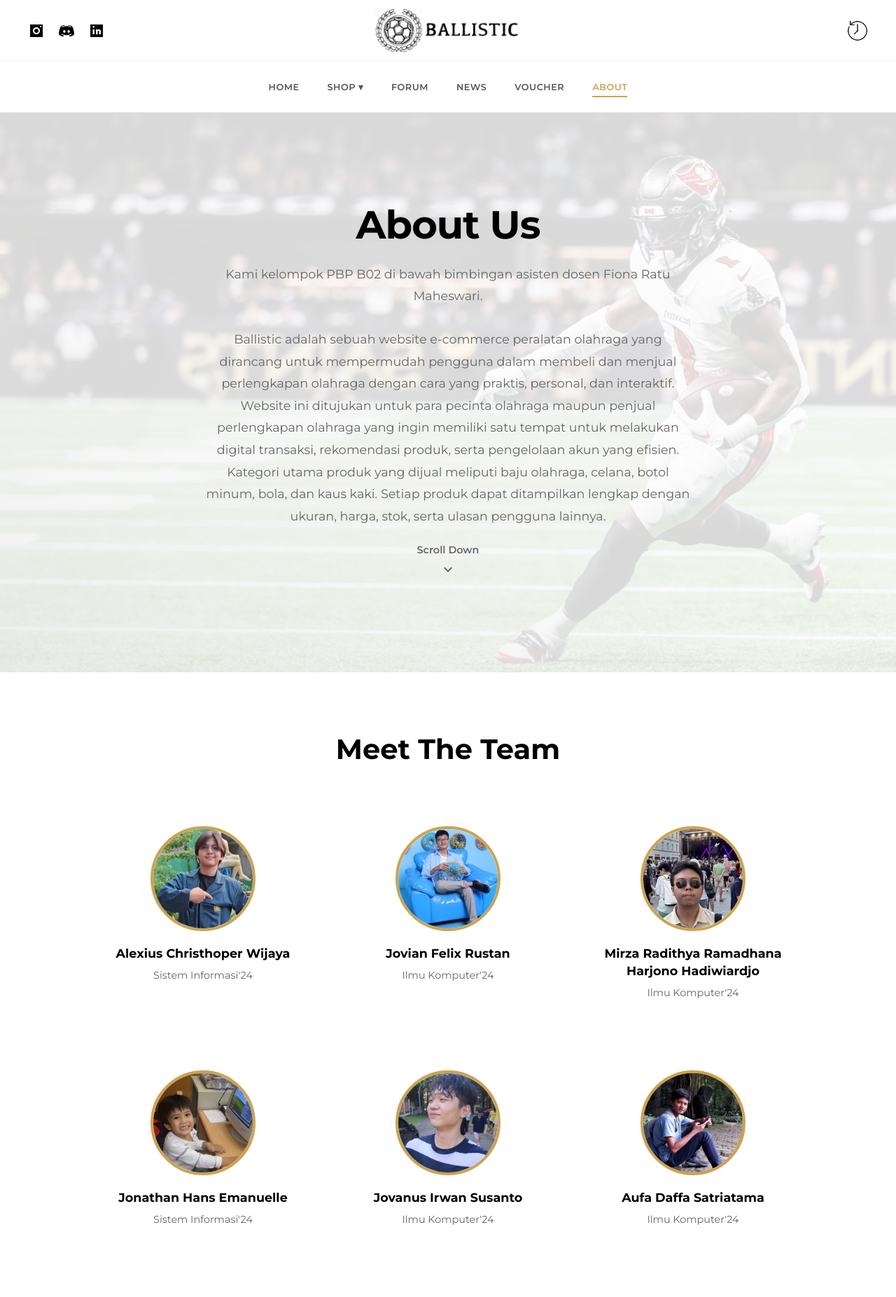
After one commit to PBP-B02-2025/project-b02, a Django app: page /about/ in a window 1280 px wide. The commit adds this page. Shown: the whole page at 70% size. Run offline with Django 5.2, Linux system fonts and the light colour scheme; some libraries are stand-ins or nearby versions.

Commit message:
about page

```diff
--- /dev/null
+++ b/main/templates/about.html
@@ -0,0 +1,440 @@
+{% extends 'base.html' %}
+{% load static %}
+
+{% block title %}About Us - Ballistic{% endblock %}
+
+{% block content %}
+<!-- Hero Section dengan Background Image -->
+<div class="about-hero" id="heroSection">
+    <div class="hero-overlay"></div>
+    <div class="hero-content" id="heroContent">
+        <h1>About Us</h1>
+        <p>Kami kelompok PBP B02 di bawah bimbingan asisten dosen Fiona Ratu Maheswari. </p>
+        <p> Ballistic adalah sebuah website e-commerce peralatan olahraga yang dirancang untuk mempermudah pengguna dalam membeli dan menjual perlengkapan olahraga dengan cara yang praktis, personal, dan interaktif. Website ini ditujukan untuk para pecinta olahraga maupun penjual perlengkapan olahraga yang ingin memiliki satu tempat untuk melakukan digital transaksi, rekomendasi produk, serta pengelolaan akun yang efisien. Kategori utama produk yang dijual meliputi baju olahraga, celana, botol minum, bola, dan kaus kaki. Setiap produk dapat ditampilkan lengkap dengan ukuran, harga, stok, serta ulasan pengguna lainnya.</p>
+        <div class="scroll-indicator">
+            <span>Scroll Down</span>
+            <svg width="24" height="24" viewBox="0 0 24 24" fill="currentColor">
+                <path d="M7.41 8.59L12 13.17l4.59-4.58L18 10l-6 6-6-6 1.41-1.41z"/>
+            </svg>
+        </div>
+    </div>
+</div>
+
+<!-- Features Section -->
+<div class="features-section" id="teamSection">
+    <div class="container">
+        <h2 class="section-title">Meet The Team</h2>
+        <!-- Baris Pertama (3 orang) -->
+        <div class="features-grid">
+            <!-- Team Member 1 -->
+            <div class="feature-card">
+                <div class="feature-icon">
+                    <div class="icon-circle photo-circle">
+                        <img src="{% static 'images/alexius.jpg' %}" alt="Alexius">
+                    </div>
+                </div>
+                <h3>Alexius Christhoper Wijaya</h3>
+                <p>Sistem Informasi'24</p>
+            </div>
+
+            <!-- Team Member 2 -->
+            <div class="feature-card">
+                <div class="feature-icon">
+                    <div class="icon-circle photo-circle">
+                        <img src="{% static 'images/jovian-felix-rustan.jpg' %}" alt="Jovian Felix Rustan">
+                    </div>
+                </div>
+                <h3>Jovian Felix Rustan</h3>
+                <p>Ilmu Komputer'24</p>
+            </div>
+
+            <!-- Team Member 3 -->
+            <div class="feature-card">
+                <div class="feature-icon">
+                    <div class="icon-circle photo-circle">
+                        <img src="{% static 'images/mirza-radithya-ramadhana-harjono-hadiwiardjo.jpg' %}" alt="Mirza Radithya Ramadhana Harjono Hadiwiardjo">
+                    </div>
+                </div>
+                <h3>Mirza Radithya Ramadhana Harjono Hadiwiardjo</h3>
+                <p>Ilmu Komputer'24</p>
+            </div>
+        </div>
+
+        <!-- Baris Kedua (3 orang) -->
+        <div class="features-grid">
+            <!-- Team Member 4 -->
+            <div class="feature-card">
+                <div class="feature-icon">
+                    <div class="icon-circle photo-circle">
+                        <img src="{% static 'images/johans.jpg' %}" alt="Johans">
+                    </div>
+                </div>
+                <h3>Jonathan Hans Emanuelle</h3>
+                <p>Sistem Informasi'24</p>
+            </div>
+
+            <!-- Team Member 5 -->
+            <div class="feature-card">
+                <div class="feature-icon">
+                    <div class="icon-circle photo-circle">
+                        <img src="{% static 'images/jovanus.jpg' %}" alt="Jovanus">
+                    </div>
+                </div>
+                <h3>Jovanus Irwan Susanto</h3>
+                <p>Ilmu Komputer'24</p>
+            </div>
+
+            <!-- Team Member 6 -->
+            <div class="feature-card">
+                <div class="feature-icon">
+                    <div class="icon-circle photo-circle">
+                        <img src="{% static 'images/aufa-daffa-satriatama.jpg' %}" alt="Aufa Daffa Satriatama">
+                    </div>
+                </div>
+                <h3>Aufa Daffa Satriatama</h3>
+                <p>Ilmu Komputer'24</p>
+            </div>
+        </div>
+    </div>
+</div>
+
+<style>
+    /* Hero Section */
+    .about-hero {
+        position: relative;
+        height: 100vh;
+        background-image: url('{% static "images/img-hero.jpg" %}');
+        background-size: cover;
+        background-position: center;
+        background-attachment: fixed;
+        display: flex;
+        align-items: center;
+        justify-content: center;
+        overflow: hidden;
+        transition: opacity 0.5s ease;
+    }
+
+    .hero-overlay {
+        position: absolute;
+        top: 0;
+        left: 0;
+        right: 0;
+        bottom: 0;
+        background: rgba(255, 255, 255, 0.85);
+        transition: background 0.5s ease;
+    }
+
+    .hero-content {
+        position: relative;
+        z-index: 2;
+        text-align: center;
+        max-width: 800px;
+        padding: 0 20px;
+        transition: all 0.5s ease;
+    }
+
+    .hero-content.fade-out {
+        opacity: 0;
+        transform: translateY(-50px);
+    }
+
+    .hero-content h1 {
+        font-size: 3.5rem;
+        font-weight: 700;
+        margin-bottom: 20px;
+        color: #000;
+        letter-spacing: -1px;
+    }
+
+    .hero-content p {
+        font-size: 1.1rem;
+        color: #666;
+        line-height: 1.8;
+        max-width: 700px;
+        margin: 0 auto 30px;
+    }
+
+    .scroll-indicator {
+        display: flex;
+        flex-direction: column;
+        align-items: center;
+        gap: 5px;
+        color: #666;
+        font-size: 0.9rem;
+        font-weight: 600;
+        animation: bounce 2s infinite;
+    }
+
+    @keyframes bounce {
+        0%, 20%, 50%, 80%, 100% {
+            transform: translateY(0);
+        }
+        40% {
+            transform: translateY(-10px);
+        }
+        60% {
+            transform: translateY(-5px);
+        }
+    }
+
+    /* Features Section */
+    .features-section {
+        padding: 80px 20px;
+        background: #fff;
+        min-height: 100vh;
+    }
+
+    .container {
+        max-width: 1200px;
+        margin: 0 auto;
+    }
+
+    .section-title {
+        text-align: center;
+        font-size: 2.5rem;
+        font-weight: 700;
+        margin-bottom: 60px;
+        color: #000;
+        opacity: 0;
+        transform: translateY(30px);
+        transition: all 0.8s ease;
+    }
+
+    .section-title.visible {
+        opacity: 1;
+        transform: translateY(0);
+    }
+
+    .features-grid {
+        display: grid;
+        grid-template-columns: repeat(3, 1fr);
+        gap: 50px;
+        max-width: 1000px;
+        margin: 0 auto 60px auto;
+    }
+
+    .features-grid:last-child {
+        margin-bottom: 0;
+    }
+
+    .feature-card {
+        text-align: center;
+        padding: 20px;
+        opacity: 0;
+        transform: translateY(50px);
+        transition: all 0.6s ease;
+    }
+
+    .feature-card.visible {
+        opacity: 1;
+        transform: translateY(0);
+    }
+
+    .feature-card:nth-child(1) {
+        transition-delay: 0.1s;
+    }
+
+    .feature-card:nth-child(2) {
+        transition-delay: 0.2s;
+    }
+
+    .feature-card:nth-child(3) {
+        transition-delay: 0.3s;
+    }
+
+    .feature-icon {
+        margin-bottom: 20px;
+    }
+
+    .icon-circle {
+        width: 150px;
+        height: 150px;
+        background: linear-gradient(135deg, #cda34f 0%, #d4af37 100%);
+        border-radius: 50%;
+        display: flex;
+        align-items: center;
+        justify-content: center;
+        margin: 0 auto;
+        color: #000;
+        transition: all 0.3s ease;
+        overflow: hidden;
+        border: 4px solid #cda34f;
+    }
+
+    .photo-circle img {
+        width: 100%;
+        height: 100%;
+        object-fit: cover;
+        display: block;
+    }
+
+    .feature-card:hover .icon-circle {
+        transform: scale(1.05);
+        box-shadow: 0 10px 30px rgba(205, 163, 79, 0.4);
+        border-color: #d4af37;
+    }
+
+    .feature-card h3 {
+        font-size: 1.1rem;
+        font-weight: 700;
+        margin: 0 0 8px 0;
+        color: #000;
+        line-height: 1.4;
+    }
+
+    .feature-card p {
+        font-size: 0.9rem;
+        color: #666;
+        margin: 0;
+        font-weight: 500;
+    }
+
+    /* Responsive */
+    @media (max-width: 768px) {
+        .about-hero {
+            height: 100vh;
+        }
+
+        .hero-content h1 {
+            font-size: 2.5rem;
+        }
+
+        .hero-content p {
+            font-size: 1rem;
+        }
+
+        .scroll-indicator {
+            font-size: 0.85rem;
+        }
+
+        .section-title {
+            font-size: 2rem;
+            margin-bottom: 40px;
+        }
+
+        .features-section {
+            padding: 60px 20px;
+        }
+
+        .features-grid {
+            grid-template-columns: repeat(2, 1fr);
+            gap: 40px;
+            margin-bottom: 40px;
+        }
+
+        .icon-circle {
+            width: 130px;
+            height: 130px;
+        }
+
+        .feature-card h3 {
+            font-size: 1rem;
+        }
+
+        .feature-card p {
+            font-size: 0.85rem;
+        }
+    }
+
+    @media (max-width: 480px) {
+        .about-hero {
+            height: 100vh;
+        }
+
+        .hero-content h1 {
+            font-size: 2rem;
+        }
+
+        .hero-content p {
+            font-size: 0.9rem;
+        }
+
+        .scroll-indicator {
+            font-size: 0.8rem;
+        }
+
+        .section-title {
+            font-size: 1.8rem;
+            margin-bottom: 30px;
+        }
+
+        .hero-content p br {
+            display: none;
+        }
+
+        .features-grid {
+            grid-template-columns: 1fr;
+            gap: 40px;
+            margin-bottom: 30px;
+        }
+
+        .icon-circle {
+            width: 150px;
+            height: 150px;
+        }
+
+        .feature-card h3 {
+            font-size: 1.1rem;
+        }
+
+        .feature-card p {
+            font-size: 0.9rem;
+        }
+    }
+</style>
+
+<script>
+    // Scroll Animation
+    window.addEventListener('scroll', function() {
+        const scrollY = window.scrollY;
+        const heroContent = document.getElementById('heroContent');
+        const teamSection = document.getElementById('teamSection');
+        const sectionTitle = document.querySelector('.section-title');
+        const featureCards = document.querySelectorAll('.feature-card');
+        const windowHeight = window.innerHeight;
+
+        // Fade out hero content on scroll
+        if (scrollY > 100) {
+            heroContent.classList.add('fade-out');
+        } else {
+            heroContent.classList.remove('fade-out');
+        }
+
+        // Show/hide team section title based on viewport
+        if (teamSection) {
+            const teamSectionTop = teamSection.getBoundingClientRect().top;
+
+            // Show title when section enters viewport
+            if (teamSectionTop < windowHeight - 100 && teamSectionTop > -100) {
+                if (sectionTitle) {
+                    sectionTitle.classList.add('visible');
+                }
+            } else {
+                // Hide title when section leaves viewport
+                if (sectionTitle) {
+                    sectionTitle.classList.remove('visible');
+                }
+            }
+
+            // Animate feature cards - dapat muncul berkali-kali
+            featureCards.forEach((card, index) => {
+                const cardTop = card.getBoundingClientRect().top;
+                const cardBottom = card.getBoundingClientRect().bottom;
+
+                // Show card when it's in viewport
+                if (cardTop < windowHeight - 50 && cardBottom > 0) {
+                    card.classList.add('visible');
+                } else {
+                    // Hide card when it's out of viewport
+                    card.classList.remove('visible');
+                }
+            });
+        }
+    });
+
+    // Smooth scroll on page load
+    window.addEventListener('load', function() {
+        window.scrollTo(0, 0);
+    });
+</script>
+{% endblock %}
--- a/main/urls.py
+++ b/main/urls.py
@@ -14,4 +14,5 @@ urlpatterns = [
     path('login-ajax/', login_ajax, name='login_ajax'),
     path('logout/', logout_user, name='logout'),
     path('profil/', profil_view, name='profil'),
+    path('about/', about_view, name='about'),
 ]
--- a/main/views.py
+++ b/main/views.py
@@ -194,3 +194,9 @@ def profil_view(request):
         'total_products': user_products.count()
     }
     return render(request, 'profil.html', context)
+
+def about_view(request):
+    context = {
+        'active_page': 'about'
+    }
+    return render(request, 'about.html', context)
--- a/templates/base.html
+++ b/templates/base.html
@@ -205,7 +205,7 @@
 
     <nav>
         <ul>
-            <li><a href="{% url 'main:main-view' %}" {% if request.resolver_match.app_name == 'main' %}class="active"{% endif %}>HOME</a></li>
+            <li><a href="{% url 'main:main-view' %}" {% if active_page == 'home' %}class="active"{% endif %}>HOME</a></li>
             <li class="dropdown">
                 <a href="{% url 'shop:shop-main' %}"
                    class="{% if request.resolver_match.app_name == 'shop' or request.resolver_match.app_name == 'userMeasurement' %}active{% endif %}">
@@ -234,7 +234,7 @@
                    VOUCHER
                 </a>
             </li>
-            <li><a href="#" class="{% if active_page == 'about' %}active{% endif %}">ABOUT</a></li>
+            <li><a href="{% url 'main:about' %}" class="{% if active_page == 'about' %}active{% endif %}">ABOUT</a></li>
         </ul>
     </nav>
 
```
Also changed, not shown: static/images/alexius.jpg (added), static/images/aufa-daffa-satriatama.jpg (added), static/images/johans.jpg (added), static/images/jovanus.jpg (added), static/images/jovian-felix-rustan.jpg (added), static/images/mirza-radithya-ramadhana-harjono-hadiwiardjo.jpg (added).
